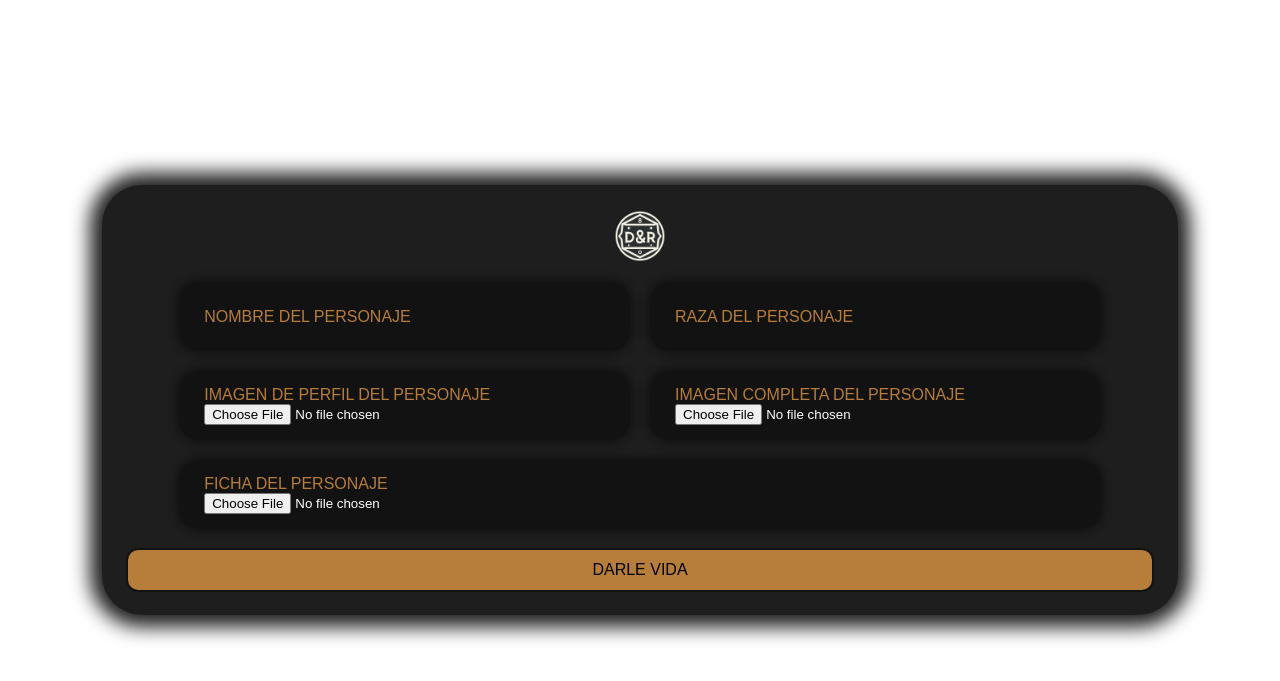
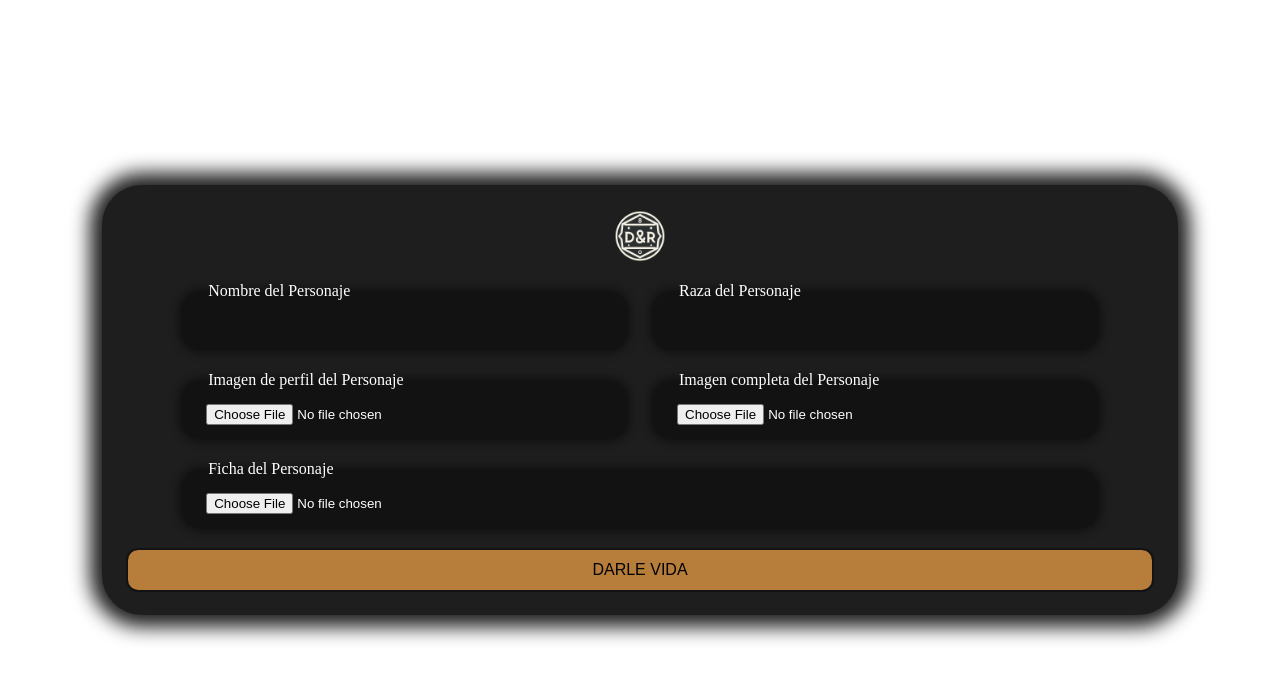
Before and after one commit to Pablohr11/DeepRol, a PHP site: page /sections/addPersonajes.php in a window 1280 px wide. Shown: the top 681 px of the page. Run offline with PHP 8.4, Linux system fonts and the light colour scheme.

Commit message:
Avances en cuanto a estilos y funciones de la creacion de personajes

```diff
--- a/sections/addPersonajes.php
+++ b/sections/addPersonajes.php
@@ -7,42 +7,40 @@
         $errores = [];
 
         if(!isset($_POST["nombrePersonaje"]) || trim($_POST["nombrePersonaje"]) == ""){
-            $errores['nombre'] = "El nombre no puede estar vacio";
-        }else{
-            $nombre = $_POST["nombrePersonaje"];
+            $errores['nombrePersonaje'] = "El nombre no puede estar vacio";
         }
 
         if(!isset($_POST["razaPersonaje"]) || trim($_POST["razaPersonaje"]) == ""){
-            $errores['raza'] = "La raza no puede estar vacia";
-        }else{
-            $raza = $_POST["razaPersonaje"];
+            $errores['razaPersonaje'] = "La raza no puede estar vacia";
         }
 
-        if(!isset($_POST["imagenPerfilPersonaje"])){
-            $errores['imagenPerfil'] = "La imagen de perfil no puede estar vacia";
-        }else{
-            $imagenPerfil = $_POST["imagenPerfilPersonaje"];
+        if(!isset($_FILES["imagenPerfilPersonaje"]) || $_FILES["imagenPerfilPersonaje"]["error"] != 0){
+            $errores['imagenPerfilPersonaje'] = "La imagen de perfil no puede estar vacia";
+        }else if($_FILES["imagenPerfilPersonaje"]["type"] != "image/png" &&
+                $_FILES["imagenPerfilPersonaje"]["type"] != "image/jpeg" &&
+                $_FILES["imagenPerfilPersonaje"]["type"] != "image/jpg"){
+                $errores['imagenPerfilPersonaje'] = "La imagen de perfil debe ser un PNG, un JPEG o un JPG";
         }
 
-        if(!isset($_POST["imagenCompletaPersonaje"])){
-            $errores['imagenCompleta'] = "La imagen completa del personaje no puede estar vacia";
-        }else{
-            $imagenCompleta = $_POST["imagenCompletaPersonaje"];
+
+        if(!isset($_FILES["imagenCompletaPersonaje"]) || $_FILES["imagenCompletaPersonaje"]["error"] != 0){
+            $errores['imagenCompletaPersonaje'] = "La imagen completa del personaje no puede estar vacia";
+        }else if($_FILES["imagenCompletaPersonaje"]["type"] != "image/png" &&
+                $_FILES["imagenCompletaPersonaje"]["type"] != "image/jpeg" &&
+                $_FILES["imagenCompletaPersonaje"]["type"] != "image/jpg"){
+                $errores['imagenCompletaPersonaje'] = "La imagen de perfil debe ser un PNG, un JPEG o un JPG";
         }
 
-        if(!isset($_POST["fichaPersonaje"])){
+        if(!isset($_FILES["fichaPersonaje"]) || $_FILES["fichaPersonaje"]["error"] != 0){
             $errores['fichaPersonaje'] = "La ficha no puede estar vacia";
-        }else{
-            $ficha = $_POST["fichaPersonaje"];
+        }else if($_FILES["fichaPersonaje"]["type"] != "application/pdf"){
+                $errores['fichaPersonaje'] = "La ficha debe ser un PDF";
         }
 
         if(empty($errores)){
             echo "subiendo personaje";
             print_r($_POST);
             print_r($_FILES);
-        }else{
-            echo "<script>alert('Error: " . implode(", ", $errores) . "');</script>";
-            print_r($_POST);
         }
     }
 
@@ -59,32 +57,59 @@
 <body>
     <div id="bodyContainer" class="flexCenter">
         <div id="formContainer">
-            <form action="" method="post">
+            <form action="" method="post" enctype="multipart/form-data" >
                 <div id="formLogoContainer" class="flexCenter">
                     <img id="formLogo" src="../resources/imgs/logo.png" alt="">
                 </div>
                 <div id="formFieldsContainer">
                     <div class="formInputContainer">
-                        <input type="text" id="formName" class="formTextField"  name="nombrePersonaje" placeholder="Nombre del Personaje">
+                        <fieldset>
+                            <legend>Nombre del Personaje</legend>
+                            <input type="text" id="formName" class="formTextField"  name="nombrePersonaje" value="<?php if(isset($_POST["nombrePersonaje"])){ echo $_POST["nombrePersonaje"]; } ?>">
+                        </fieldset>
+                        <?php if(isset($errores['nombrePersonaje'])){ ?>
+                            <p class='errorMessage'> <?=$errores['nombrePersonaje']?></p>
+                        <?php } ?>
                     </div>
 
                     <div class="formInputContainer">
-                        <input type="text" id="formName" class="formTextField"  name="razaPersonaje" placeholder="Raza del Personaje">
+                        <fieldset>
+                            <legend>Raza del Personaje</legend>
+                            <input type="text" id="formName" class="formTextField"  name="razaPersonaje" value="<?php if(isset($_POST["razaPersonaje"])){ echo $_POST["razaPersonaje"]; } ?>">
+                        </fieldset>
+                        <?php if(isset($errores['razaPersonaje'])){ ?>
+                            <p class='errorMessage'> <?=$errores['razaPersonaje']?></p>
+                        <?php } ?>
                     </div>
 
                     <div class="formInputContainer fileInputContainer">
-					    <span>Imagen de perfil del Personaje</span>
-                        <input type="file" id="formName" class="formTextField"  name="imagenPerfilPersonaje" placeholder="Imagen del Personaje">
+                        <fieldset>
+                            <legend>Imagen de perfil del Personaje</legend>
+                            <input type="file" id="formName" class="formTextField"  name="imagenPerfilPersonaje" placeholder="Imagen del Personaje" value>
+                        </fieldset>
+                        <?php if(isset($errores["imagenPerfilPersonaje"])){ ?>
+                            <p class='errorMessage'> <?=$errores['imagenPerfilPersonaje']?></p>
+                        <?php } ?>
                     </div>
 
                     <div class="formInputContainer fileInputContainer">
-                        <span>Imagen completa del Personaje</span>
-                        <input type="file" id="formName" class="formTextField"  name="imagenCompletaPersonaje" placeholder="Imagen Completa del Personaje">
+                        <fieldset>
+                            <legend>Imagen completa del Personaje</legend>
+                            <input type="file" id="formName" class="formTextField"  name="imagenCompletaPersonaje" placeholder="Imagen Completa del Personaje">
+                        </fieldset>
+                        <?php if(isset($errores["imagenCompletaPersonaje"])){ ?>
+                            <p class='errorMessage'> <?=$errores['imagenCompletaPersonaje']?></p>
+                        <?php } ?>
                     </div>
 
                     <div class="formInputContainer fileInputContainer inputFicha">
-                        <span>Ficha del Personaje</span>
-                        <input type="file" id="formName" class="formTextField"  name="fichaPersonaje" placeholder="Ficha del Personaje">
+                        <fieldset>
+                            <legend>Ficha del Personaje</legend>
+                            <input type="file" id="formName" class="formTextField"  name="fichaPersonaje" placeholder="Ficha del Personaje">
+                        </fieldset>
+                        <?php if(isset($errores["fichaPersonaje"])){ ?>
+                            <p class='errorMessage'> <?=$errores['fichaPersonaje']?></p>
+                        <?php } ?>
                     </div>
                 </div>
                 <div class="formSubmitContainer">
--- a/styles/form.css
+++ b/styles/form.css
@@ -45,6 +45,21 @@ body {
 }
 
 form input[type="text"] {
+    border-radius: 20px;
+    color: white;
+    border: none;
+    font-size: 16px;
+    width: 100%;
+    height: 100%;
+    background-color: transparent;
+    position: absolute;
+    top: 0;
+    left: 0;
+    padding: 0px 15px;
+    box-sizing: border-box;
+}
+
+#formFieldsContainer .formInputContainer fieldset{
     background-color: rgb(0 0 0 / 40%);
     padding: 15px 25px;
     border-radius: 20px;
@@ -54,18 +69,15 @@ form input[type="text"] {
     box-shadow: 0px 0px 9px 3px rgb(0 0 0 / 40%);
     border: none;
     font-size: 16px;
+    overflow: hidden;
+    position: relative;
 }
 
-.fileInputContainer{
-    background-color: rgb(0 0 0 / 40%);
-    padding: 15px 25px;
-    border-radius: 20px;
-    color: white;
-    -webkit-box-shadow: 0px 0px 9px 3px rgb(0 0 0 / 40%);
-    -moz-box-shadow: 0px 0px 9px 3px rgb(0 0 0 / 40%);
-    box-shadow: 0px 0px 9px 3px rgb(0 0 0 / 40%);
-    border: none;
-    font-size: 16px;
+.errorMessage{
+    color: red;
+    font-size: 12px;
+    margin: 5px 0 0 0;
+    text-align: center;
 }
 
 .formTextField:focus {
```
